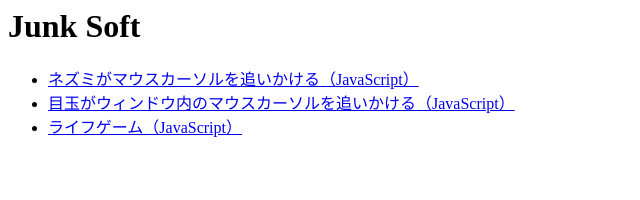
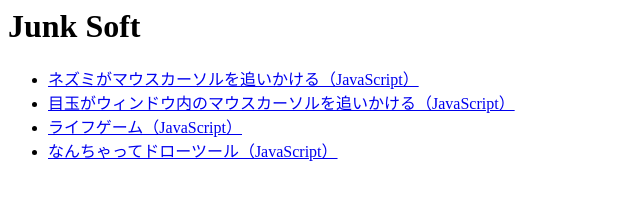
Before and after one commit to MinchiMinchi/JunkSoft, a plain HTML site: page index.html in a window 1280 px wide. Shown: the whole page, without its empty margins (0-640 px from the left). Drawn offline with Linux system fonts and the light colour scheme.

Commit message:
Update index.html

```diff
--- a/index.html
+++ b/index.html
@@ -5,4 +5,5 @@
   <li><a href="./chase_mouse.html">ネズミがマウスカーソルを追いかける（JavaScript）</a></li>
   <li><a href="./xeyes.html">目玉がウィンドウ内のマウスカーソルを追いかける（JavaScript）</a></li>
   <li><a href="./lifegame.html">ライフゲーム（JavaScript）</a></li>
+  <li><a href="./simpleDraw.html">なんちゃってドローツール（JavaScript）</a></li>
 </ul>
```
